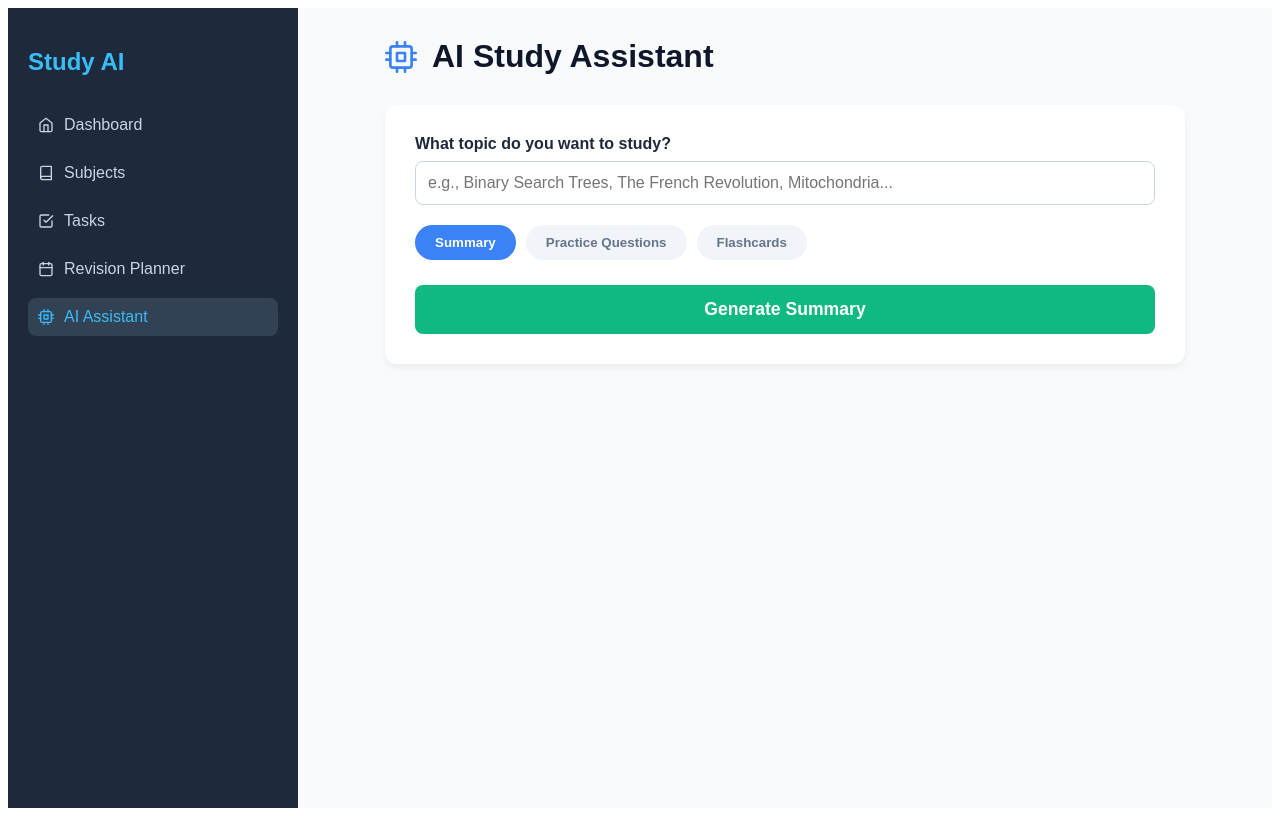
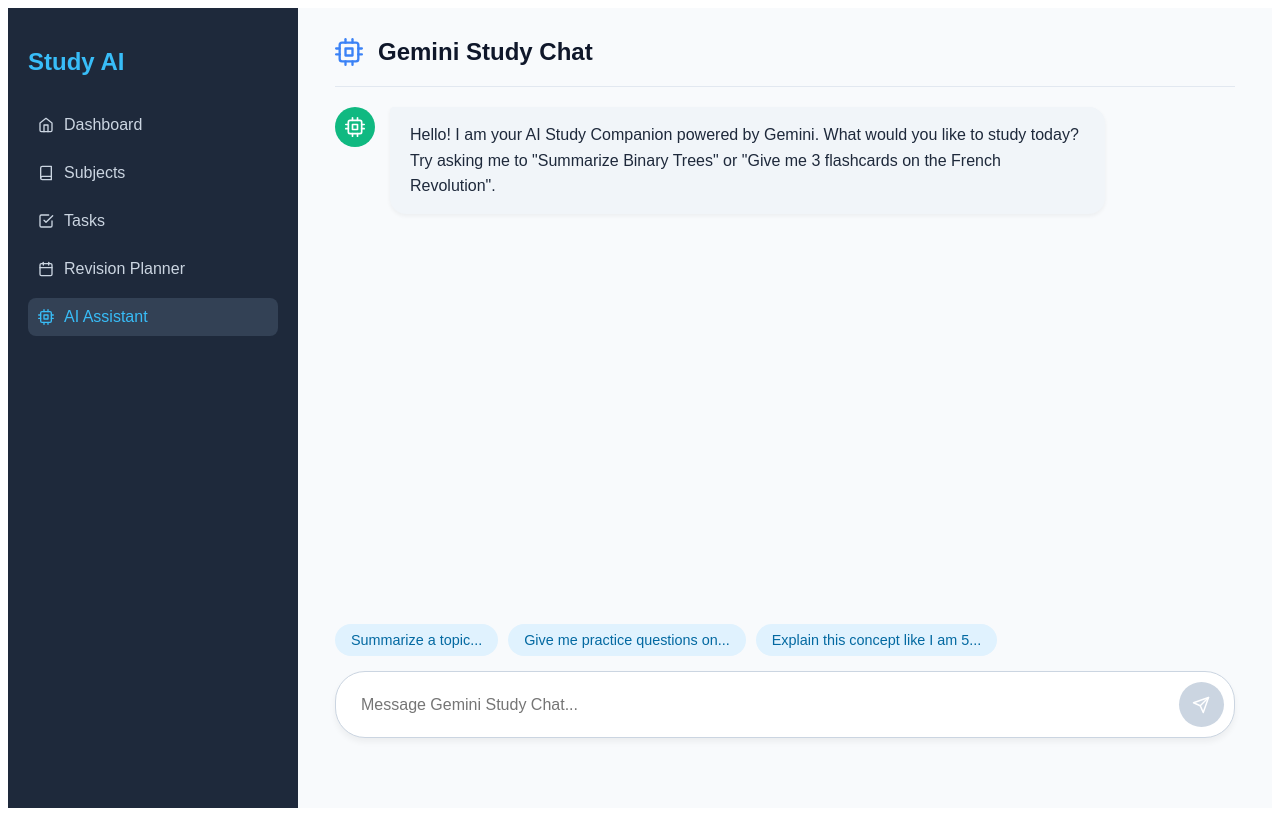
Before and after one commit to AadithyaAle/ai-study-companion, a React (Vite) app: page /ai-tools in a window 1280 px wide. Built offline with nearby package versions, Linux system fonts and the light colour scheme; no server answers.

Commit message:
updated the ai assistant css

```diff
--- a/src/pages/AITools.jsx
+++ b/src/pages/AITools.jsx
@@ -1,135 +1,168 @@
-import { useState } from 'react';
+import { useState, useRef, useEffect } from 'react';
 import { generateStudyMaterial } from '../services/aiService';
-import { FiCpu, FiLoader } from 'react-icons/fi';
+import { FiSend, FiUser, FiCpu, FiLoader } from 'react-icons/fi';
+// eslint-disable-next-line no-unused-vars
+import { motion } from 'framer-motion';
 
 const AITools = () => {
-  const [topic, setTopic] = useState('');
-  const [activeTool, setActiveTool] = useState('Summary');
-  const [result, setResult] = useState('');
+  // 1. Chat State
+  const [messages, setMessages] = useState([
+    {
+      role: 'model',
+      text: 'Hello! I am your AI Study Companion powered by Gemini. What would you like to study today? Try asking me to "Summarize Binary Trees" or "Give me 3 flashcards on the French Revolution".'
+    }
+  ]);
+  const [input, setInput] = useState('');
   const [isLoading, setIsLoading] = useState(false);
-  const [error, setError] = useState('');
 
-  const tools = ['Summary', 'Practice Questions', 'Flashcards'];
+  // 2. Auto-scroll Reference
+  const messagesEndRef = useRef(null);
 
-  const handleGenerate = async () => {
-    if (!topic.trim()) {
-      setError('Please enter a topic first.');
-      return;
-    }
+  // Auto-scroll to the bottom whenever a new message is added
+  useEffect(() => {
+    messagesEndRef.current?.scrollIntoView({ behavior: 'smooth' });
+  }, [messages]);
 
+  // 3. Handle Sending a Message
+  const handleSendMessage = async (e) => {
+    e?.preventDefault();
+    if (!input.trim() || isLoading) return;
+
+    const userText = input.trim();
+    setInput(''); // Clear input box immediately
+
+    // Add user message to screen
+    setMessages((prev) => [...prev, { role: 'user', text: userText }]);
     setIsLoading(true);
-    setError('');
-    setResult('');
-
-    // Craft the prompt based on what the user selected
-    let prompt = '';
-    if (activeTool === 'Summary') {
-      prompt = `Act as an expert tutor. Provide a clear, structured, and easy-to-understand summary of the following topic: ${topic}. Use bullet points for key concepts.`;
-    } else if (activeTool === 'Practice Questions') {
-      prompt = `Generate 5 multiple-choice practice questions with answers at the bottom for the following topic: ${topic}.`;
-    } else if (activeTool === 'Flashcards') {
-      prompt = `Create 5 study flashcards for the topic: ${topic}. Format them clearly as "Front: [Question/Term]" and "Back: [Answer/Definition]".`;
-    }
 
     try {
-      const aiResponse = await generateStudyMaterial(prompt);
-      setResult(aiResponse);
-    } catch (err) {
-      setError(err.message);
+      // Send the prompt to our Gemini service
+      const aiResponse = await generateStudyMaterial(userText);
+
+      // Add AI response to screen
+      setMessages((prev) => [...prev, { role: 'model', text: aiResponse }]);
+      // eslint-disable-next-line no-unused-vars
+    } catch (error) {
+      setMessages((prev) => [...prev, { role: 'model', text: '⚠️ Sorry, I encountered an error connecting to the server. Please try again.' }]);
     } finally {
       setIsLoading(false);
     }
   };
 
+  // 4. Quick Actions (Suggestion Chips)
+  const handleQuickAction = (prompt) => {
+    setInput(prompt);
+  };
+
   return (
-    <div style={{ maxWidth: '800px', margin: '0 auto' }}>
-      <div style={{ display: 'flex', alignItems: 'center', gap: '15px', marginBottom: '30px' }}>
-        <FiCpu size={32} color="#3b82f6" />
-        <h1 style={{ fontSize: '2rem', color: '#0f172a', margin: 0 }}>AI Study Assistant</h1>
+    <div style={{ display: 'flex', flexDirection: 'column', height: 'calc(100vh - 100px)', maxWidth: '900px', margin: '0 auto' }}>
+
+      {/* Header */}
+      <div style={{ display: 'flex', alignItems: 'center', gap: '15px', paddingBottom: '20px', borderBottom: '1px solid #e2e8f0' }}>
+        <FiCpu size={28} color="#3b82f6" />
+        <h1 style={{ fontSize: '1.5rem', color: '#0f172a', margin: 0 }}>Gemini Study Chat</h1>
       </div>
 
-      <div style={{ backgroundColor: 'white', padding: '30px', borderRadius: '12px', boxShadow: '0 4px 6px rgba(0,0,0,0.05)' }}>
+      {/* Chat Messages Area */}
+      <div style={{ flex: 1, overflowY: 'auto', padding: '20px 0', display: 'flex', flexDirection: 'column', gap: '20px' }}>
+        {messages.map((msg, index) => (
+          <motion.div
+            key={index}
+            initial={{ opacity: 0, y: 10 }}
+            animate={{ opacity: 1, y: 0 }}
+            style={{
+              display: 'flex',
+              gap: '15px',
+              alignItems: 'flex-start',
+              flexDirection: msg.role === 'user' ? 'row-reverse' : 'row'
+            }}
+          >
+            {/* Avatar */}
+            <div style={{
+              width: '40px', height: '40px', borderRadius: '50%', display: 'flex', justifyContent: 'center', alignItems: 'center', flexShrink: 0,
+              backgroundColor: msg.role === 'user' ? '#3b82f6' : '#10b981', color: 'white'
+            }}>
+              {msg.role === 'user' ? <FiUser size={20} /> : <FiCpu size={20} />}
+            </div>
 
-        {/* Input Section */}
-        <div style={{ marginBottom: '20px' }}>
-          <label style={{ display: 'block', marginBottom: '8px', fontWeight: 'bold', color: '#1e293b' }}>
-            What topic do you want to study?
-          </label>
-          <input
-            type="text"
-            value={topic}
-            onChange={(e) => setTopic(e.target.value)}
-            placeholder="e.g., Binary Search Trees, The French Revolution, Mitochondria..."
-            style={{ width: '100%', padding: '12px', borderRadius: '8px', border: '1px solid #cbd5e1', fontSize: '1rem', boxSizing: 'border-box' }}
-          />
-        </div>
+            {/* Message Bubble */}
+            <div style={{
+              backgroundColor: msg.role === 'user' ? '#3b82f6' : '#f1f5f9',
+              color: msg.role === 'user' ? 'white' : '#1e293b',
+              padding: '15px 20px',
+              borderRadius: '16px',
+              borderTopRightRadius: msg.role === 'user' ? '4px' : '16px',
+              borderTopLeftRadius: msg.role === 'model' ? '4px' : '16px',
+              maxWidth: '75%',
+              lineHeight: '1.6',
+              whiteSpace: 'pre-wrap', // Respects line breaks from AI
+              boxShadow: '0 2px 4px rgba(0,0,0,0.05)'
+            }}>
+              {msg.text}
+            </div>
+          </motion.div>
+        ))}
 
-        {/* Tool Selection */}
-        <div style={{ display: 'flex', gap: '10px', marginBottom: '25px', flexWrap: 'wrap' }}>
-          {tools.map((tool) => (
-            <button
-              key={tool}
-              onClick={() => setActiveTool(tool)}
-              style={{
-                padding: '10px 20px',
-                borderRadius: '20px',
-                border: 'none',
-                backgroundColor: activeTool === tool ? '#3b82f6' : '#f1f5f9',
-                color: activeTool === tool ? 'white' : '#64748b',
-                cursor: 'pointer',
-                fontWeight: 'bold',
-                transition: 'all 0.2s'
-              }}
-            >
-              {tool}
-            </button>
-          ))}
-        </div>
+        {/* Loading Indicator */}
+        {isLoading && (
+          <div style={{ display: 'flex', gap: '15px', alignItems: 'center' }}>
+            <div style={{ width: '40px', height: '40px', borderRadius: '50%', backgroundColor: '#10b981', color: 'white', display: 'flex', justifyContent: 'center', alignItems: 'center' }}>
+              <FiCpu size={20} />
+            </div>
+            <div style={{ backgroundColor: '#f1f5f9', padding: '15px 20px', borderRadius: '16px', borderTopLeftRadius: '4px', color: '#64748b', display: 'flex', alignItems: 'center', gap: '10px' }}>
+              <FiLoader className="spin" /> Gemini is thinking...
+            </div>
+          </div>
+        )}
 
-        {/* Generate Button */}
+        {/* Invisible div to scroll to */}
+        <div ref={messagesEndRef} />
+      </div>
+
+      {/* Suggestion Chips */}
+      <div style={{ display: 'flex', gap: '10px', paddingBottom: '15px', overflowX: 'auto' }}>
+        {['Summarize a topic...', 'Give me practice questions on...', 'Explain this concept like I am 5...'].map((chip, idx) => (
+          <button
+            key={idx}
+            onClick={() => handleQuickAction(chip)}
+            style={{ padding: '8px 16px', backgroundColor: '#e0f2fe', color: '#0369a1', border: 'none', borderRadius: '20px', cursor: 'pointer', whiteSpace: 'nowrap', fontSize: '0.9rem' }}
+          >
+            {chip}
+          </button>
+        ))}
+      </div>
+
+      {/* Input Area */}
+      <form
+        onSubmit={handleSendMessage}
+        style={{
+          display: 'flex',
+          gap: '10px',
+          backgroundColor: 'white',
+          padding: '10px',
+          borderRadius: '30px',
+          border: '1px solid #cbd5e1',
+          boxShadow: '0 4px 6px rgba(0,0,0,0.05)'
+        }}
+      >
+        <input
+          type="text"
+          value={input}
+          onChange={(e) => setInput(e.target.value)}
+          placeholder="Message Gemini Study Chat..."
+          disabled={isLoading}
+          style={{ flex: 1, border: 'none', outline: 'none', padding: '10px 15px', fontSize: '1rem', backgroundColor: 'transparent' }}
+        />
         <button
-          onClick={handleGenerate}
-          disabled={isLoading}
+          type="submit"
+          disabled={isLoading || !input.trim()}
           style={{
-            width: '100%',
-            padding: '14px',
-            backgroundColor: isLoading ? '#94a3b8' : '#10b981',
-            color: 'white',
-            border: 'none',
-            borderRadius: '8px',
-            fontSize: '1.1rem',
-            fontWeight: 'bold',
-            cursor: isLoading ? 'not-allowed' : 'pointer',
-            display: 'flex',
-            justifyContent: 'center',
-            alignItems: 'center',
-            gap: '10px'
+            width: '45px', height: '45px', borderRadius: '50%', backgroundColor: input.trim() && !isLoading ? '#3b82f6' : '#cbd5e1', color: 'white', border: 'none', cursor: input.trim() && !isLoading ? 'pointer' : 'not-allowed', display: 'flex', justifyContent: 'center', alignItems: 'center', transition: 'background 0.3s'
           }}
         >
-          {isLoading ? <><FiLoader className="spin" /> Generating...</> : `Generate ${activeTool}`}
+          <FiSend size={18} style={{ transform: 'translateX(-1px)' }} />
         </button>
-
-        {/* Error Message */}
-        {error && <p style={{ color: '#ef4444', marginTop: '15px', fontWeight: 'bold' }}>{error}</p>}
-
-      </div>
-
-      {/* Result Section */}
-      {result && (
-        <div style={{
-          marginTop: '30px',
-          backgroundColor: '#f8fafc',
-          padding: '25px',
-          borderRadius: '12px',
-          border: '1px solid #e2e8f0',
-          whiteSpace: 'pre-wrap', // This ensures line breaks from the AI are respected
-          lineHeight: '1.6',
-          color: '#334155'
-        }}>
-          <h2 style={{ margin: '0 0 15px 0', color: '#0f172a' }}>AI Response</h2>
-          {result}
-        </div>
-      )}
+      </form>
 
     </div>
   );
```
Also changed, not shown: src/App.css (+10 -0 lines).
